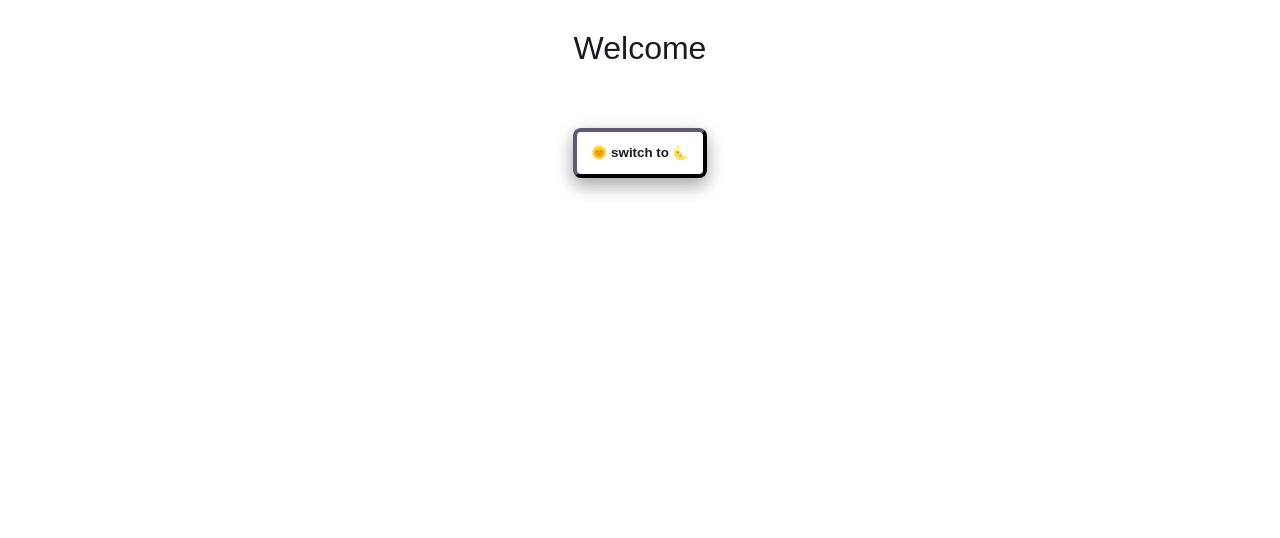
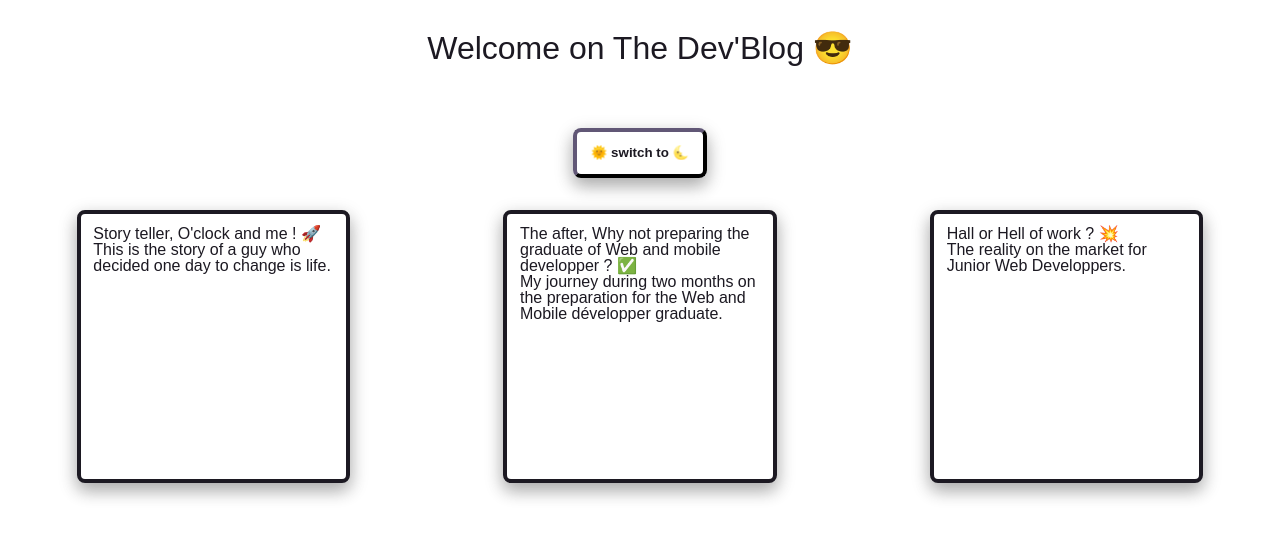
Before and after one commit to FredGuiou/vanilla-super-toggle, a plain HTML site: page index.html in a window 1280 px wide. Both pictures are taken after a click on the button "🌜 switch to 🌞". Drawn offline with Linux system fonts and the light colour scheme.

Commit message:
card.js module created & CSS on DOM objects

```diff
--- a/data/data.json
+++ b/data/data.json
@@ -1,17 +1,17 @@
 [
     {
         "id": 1,
-        "title": "Story teller, O'clock and me !",
-        "content": "This is the story of a guy who decided one day to change is life"
+        "title": "Story teller, O'clock and me ! 🚀",
+        "content": "This is the story of a guy who decided one day to change is life."
     },
     {
         "id": 2,
-        "title": "The after, Why not preparing the graduate of Web and mobile developper ?",
-        "content": "My journey during two months on the preparation for the Web and Mobile développer graduate"
+        "title": "The after, Why not preparing the graduate of Web and mobile developper ? ✅",
+        "content": "My journey during two months on the preparation for the Web and Mobile développer graduate."
     },
     {
         "id": 3,
-        "title": "Hall or Hell of work ?",
-        "content": "The reality on the market for Junior Web Developpers"
+        "title": "Hall or Hell of work ? 💥",
+        "content": "The reality on the market for Junior Web Developpers."
     }
 ]
--- a/index.html
+++ b/index.html
@@ -18,7 +18,8 @@
   </head>
 
   <body>
-    <h1>Welcome</h1>
+    <h1>Welcome on The Dev'Blog 😎</h1>
     <div class="element"></div>
+    <div class="cardList"></div>
   </body>
 </html>
--- a/js/cards.js
+++ b/js/cards.js
@@ -1,6 +1,11 @@
 //Générer des cartes sur la page.
 
 const cards = {
+     //J'appelle les variables existantes en HTML.
+    body: document.querySelector("body"),
+    h1: document.querySelector("h1"),
+    element: document.querySelector(".element"),
+    cardList: document.querySelector(".cardList"),
 
     init() {
         //J'initialise le lancement de l'app articles.
@@ -17,20 +22,35 @@ const cards = {
             })
             //Je boucle pour créer autant d'objets que d'ittérations dans le fichier.
             .then(data => {
-                for( const card of data ) {
-                    console.log (card);
-                    cards.createCard(); // ici que les cartes vont être créé
+                for( const cardData of data ) {
+                    // console.log (cardData);
+                    cards.createCard(cardData); // ici que les cartes vont être créé
                 };
             });
     },
 
-    createCard() {
+    createCard(cardData) {
         //Je génère mes cartes dans le DOM.
-        console.log("Prochaine étape, générer les cartes dans le DOM !");
+        //Pour cela je crée une div en HTML au préalable que je nomme cardList afin de séparer les éléments.
+        //Création de l'élément principal parent card
+        // console.log(cardData);
+        const cardModel = document.createElement("div");
+        cardModel.classList.add("card");
+        this.cardList.appendChild(cardModel);
 
-        //Créer un élément principal parent card
-        //Je crée deux éléments enfants Title et content
-        //Je fais adopter mes éléments enfants par le parent card
+        //Je crée deux éléments enfants title et content
+        const cardTitle = document.createElement("h2");
+        cardTitle.classList.add("card_title");
+        const cardTilteText = document.createTextNode(`${cardData.title}`);
+        cardTitle.appendChild(cardTilteText);
+
+        const cardContent = document.createElement("p");
+        cardContent.classList.add("card_content");
+        const cardContentText = document.createTextNode(`${cardData.content}`);
+        cardContent.appendChild(cardContentText);
+
+        cardModel.appendChild(cardTitle);
+        cardModel.appendChild(cardContent);
 
     },
 };
--- a/js/toggleButton.js
+++ b/js/toggleButton.js
@@ -57,6 +57,21 @@ const app = {
       ? (toggleButton.textContent = "🌞 switch to 🌜")
       : (toggleButton.textContent = "🌜 switch to 🌞");
 
+
+    //Je transfosme l'état de mes cartes
+    //Je sélectionne tous les éléments ayant la classe card.
+    const card = document.querySelectorAll(".card");
+    //Cela me renvoit une liste des 3 éléments en console.
+    // console.log(card);
+    //Je boucle sur la NodeList et j'applique la classe "light-card" sur chaque.
+    // for( const item of card ) {
+    //   item.classList.toggle("light-card");
+    // };
+
+    //Test avec une boucle forEach
+    card.forEach(elements => {
+      elements.classList.toggle("light-card");
+    });
   },
 };
 
--- a/sass/_vars.scss
+++ b/sass/_vars.scss
@@ -15,3 +15,7 @@ $margin-00: 1em;
 //~Font-size
 $font-size-00: 1em;
 $font-size-01: 2em;
+
+//~Cards-size
+$cards-width: 15em;
+$cards-height: 15em;
--- a/sass/style.scss
+++ b/sass/style.scss
@@ -67,3 +67,45 @@ h1 {
   color: vars.$color-01;
   box-shadow: 0 12px 16px 0 rgba(0, 0, 0, 0), 0 17px 50px 0 rgba(0, 0, 0, 0);
 }
+
+.cardList {
+  width: 100vw;
+  height: 100vh;
+  display: flex;
+  flex-wrap: wrap;
+  justify-content: space-around;
+}
+
+.card {
+  display: flex;
+  flex-direction: column;
+  width: vars.$cards-width;
+  height: vars.$cards-height;
+  border-color: vars.$color-01;
+  background-color: vars.$color-00;
+  border: 0.3em solid;
+  border-radius: 8px;
+  padding: 1% 1% 1% 1%;
+  transition-duration: 0.2s;
+  box-shadow: 0 8px 16px 0 rgba(255, 255, 255, 0.2), 0 6px 20px 0 rgba(255, 255, 255, 0.19);
+}
+
+.card:hover {
+  transition-duration: 0.4s;
+  transform: translateY(160px) scale(1.55, 1.55);
+  box-shadow: 0 12px 16px 0 rgba(0, 0, 0, 0), 0 17px 50px 0 rgba(0, 0, 0, 0);
+};
+
+.light-card {
+  display: flex;
+  flex-direction: column;
+  width: vars.$cards-width;
+  height: vars.$cards-height;
+  border-color: vars.$color-00;
+  background-color: vars.$color-01;
+  border: 0.3em solid;
+  border-radius: 8px;
+  padding: 1% 1% 1% 1%;
+  transition-duration: 0.2s;
+  box-shadow: 0 8px 16px 0 rgba(0, 0, 0, 0.2), 0 6px 20px 0 rgba(0, 0, 0, 0.19);
+}
```
Also changed, not shown: style/css/style.css, 1 other file.
